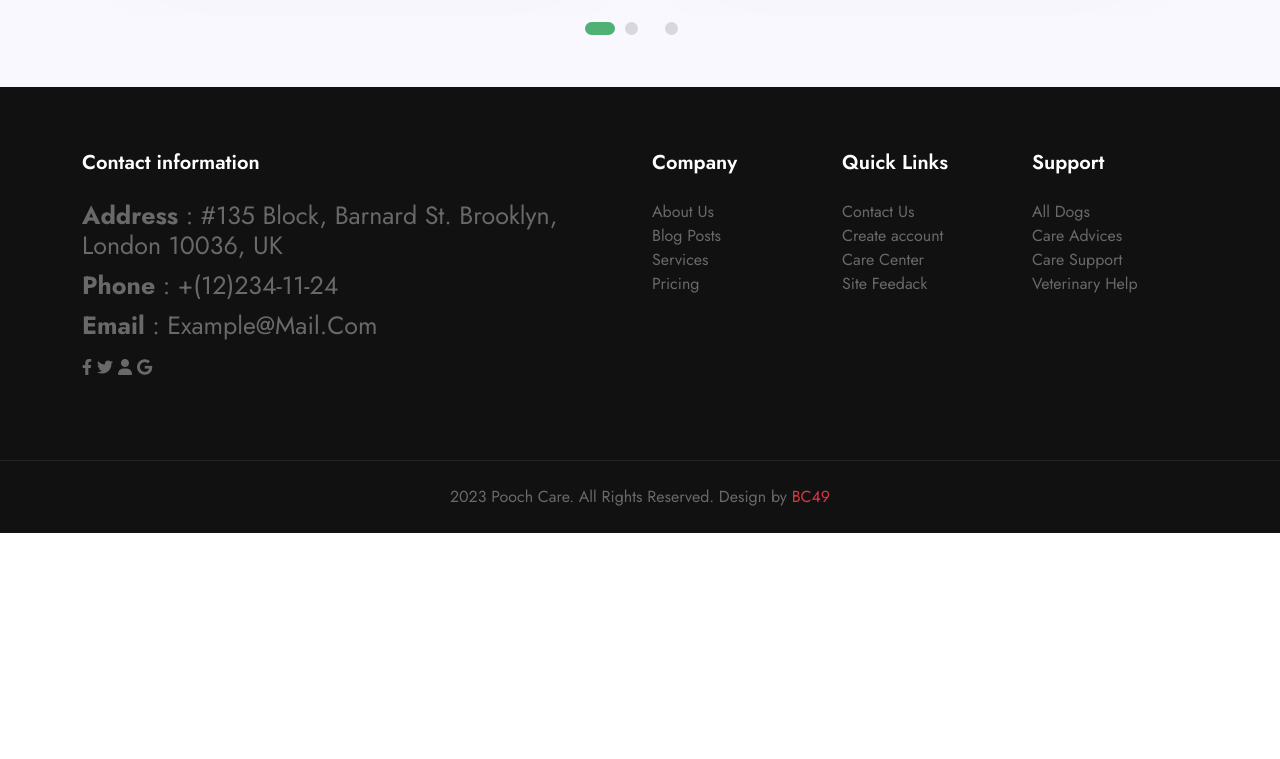
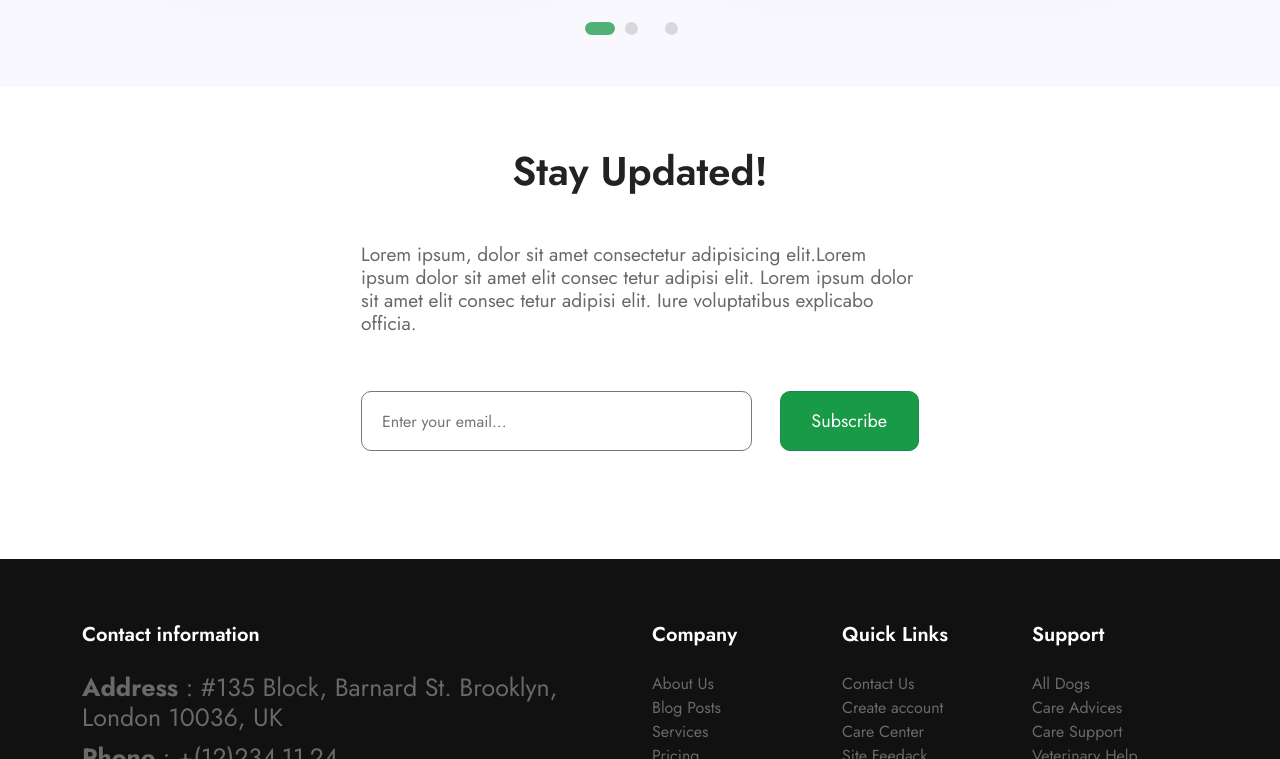
Before and after one commit to VyVy99/bc49-pooch-care, a plain HTML site: page index.html in a window 1280 px wide. Shown: the part 1403-2162 px from the top of the page. Before the commit the page ends 1936 px from the top, so only its background shows below. Drawn offline with nearby package versions, Linux system fonts and the light colour scheme.

Commit message:
update stay updated

```diff
--- a/css/style.css
+++ b/css/style.css
@@ -16,30 +16,35 @@ a {
 ul {
     list-style: none !important;
 }
+
 /* dùng chung cho các tiêu đề */
-.title {
-    font-size: 40px;
-    font-weight: 600;
-    line-height: 48px;
-}
 
-.sub_title {
-    font-size: 18px;
-    font-weight: 400;
-    line-height: 2em;
-    letter-spacing: 1px;
-    color: #f53626;
-}
+
+
 
 .text-blue-primary {
     color: #189A46;
 }
 
-.title,
-.sub_title {
+.title .sub_title {
+    font-size: 18px;
+    font-weight: 400;
+    text-transform: uppercase;
+    line-height: 2em;
+    letter-spacing: 1px;
+    color: #f53626;
     text-align: center;
-    text-transform: uppercase;
 }
+
+.title .my__title {
+    font-size: 40px;
+    font-weight: 600;
+    line-height: 48px;
+    text-transform: capitalize;
+    text-align: center;
+
+}
+
 /* header */
 /* color primary :189a46 */
 /* color text gray :#696969 */
@@ -151,17 +156,18 @@ document.getElementById("myBody").classList.toggle("dark");
 }; */
 
 /* Our Plans */
-.our__plans .row{
+.our__plans .row {
     display: flex;
     flex-wrap: nowrap;
     margin: 0;
 }
+
 .our__plans {
     background-color: #f9f8fe;
 
 }
 
-.colum1{
+.colum1 {
     background-color: #fff;
     padding: 3.5em 2.5em;
 }
@@ -184,7 +190,7 @@ display: flex;
 }
 
 p {
-    /* text-align: center; */
+
     text-transform: capitalize;
     margin-bottom: 10px;
     font-size: 25px;
@@ -192,7 +198,7 @@ p {
 
 }
 
-.title h3{
+.title h3 {
     font-size: 40px;
     line-height: 45px;
     margin: 15px 0 20px;
@@ -223,7 +229,8 @@ p {
     border-top-left-radius: 5px;
     background-color: #189A46;
 }
-.colum2  h3{
+
+.colum2 h3 {
     color: white;
 }
 
@@ -241,7 +248,8 @@ p {
     border-radius: 10px;
     color: #189a46;
 }
-.our__plans  h4 {
+
+.our__plans h4 {
     font-size: 18px;
     line-height: 28px;
     font-weight: normal;
@@ -249,13 +257,16 @@ p {
     padding-top: 6px;
     color: #696969;
 }
-.our__plans .colum2__text{
+
+.our__plans .colum2__text {
     padding: 2em 2.5em 3.5em;
     background-color: #fff;
 }
-.general{
+
+.general {
     padding: 2em 2.5em 3.5em;
 }
+
 /* TESTIMONIALS */
 .testimonials {
     padding: 40px 0;
@@ -345,6 +356,7 @@ p {
 }
 
 .testimonials .slick-terminal .slick-dots li[role='presentation'] button::before {
+
     color: transparent;
     background-color: #777;
     font-size: 12px;
@@ -355,13 +367,76 @@ p {
 }
 
 .testimonials .slick-terminal .slick-dots li.slick-active button::before,
-.testimonials .slick-terminal .slick-dots li[role='presentation'] button:hover::before {
+.testimonials .slick-terminal .slick-dots li[role='presentation'] button:hover:before {
+    width: 100%;
     background-color: #189A46;
-    width: 100%;
     border-radius: 10px;
+}
+
+/*stay updated */
+.stay__updated {
+    padding: 60px 0;
+    background-color: white;
+}
+
+.stay__updated .title h4 {
+font-size: 1.2em;
+    color: #696969;
+    font-weight: normal;
+}
+
+.stay__updated .stay__updated__content {
+    display: flex;
+    justify-content: center;
+    align-items: center;
+    flex-direction: column;
+}
+.stay__updated .stay__updated__content .title{
+    width: 50%;
+}
+.stay__updated .stay__updated__content .stay__updated__form{
+    width: 50%;
+}
+.stay__updated .stay__updated__content .stay__updated__form{
+    display: flex;
+    justify-content: space-between;
 
 }
+.stay__updated .stay__updated__content .stay__updated__form  form{
+    width: 70%;
+}
+/* .stay__updated .stay__updated__content .stay__updated__form button{
+    width: 35%;
+} */
 
+.stay__updated .stay__updated__content .stay__updated__form form input{
+  width: 100%;
+font-size: 16px;
+    color: #696969;
+    border-radius: 10px;
+    padding: 0px 20px;
+    height: 60px;
+    flex-basis: 70%;
+    background: #fff;
+    height: 60px;
+    padding-left: 20px;
+    padding-right: 20px;
+    border: 0.5px  solid #777;
+    transition: all 0.5s;
+}
+.stay__updated .stay__updated__content .stay__updated__form form input:hover{
+border:0.5px solid #189A46 !important;
+}
+  .stay__updated .stay__updated__content .stay__updated__form button{
+        padding: 12px 35px;
+        font-size: 18px;
+        line-height: 28px;
+        text-transform: capitalize;
+        font-weight: 400;
+        transition: 0.3s ease-in;
+        border-radius: 10px;
+        background-color: #189A46;
+        color: white;}
 /* footer */
 footer {
     background-color: #111;
--- a/index.html
+++ b/index.html
@@ -149,8 +149,10 @@
   <!-- TESTIMONIALS -->
   <section class="testimonials">
     <div class="container">
+      <div class="title">
         <p class="sub_title">TESTIMONIALS</p>
-      <h2 class="title mb-md-5 mb-4">Happy Clients & Feedbacks</h2>
+        <h2 class="my__title mb-md-5 mb-4">Happy Clients & Feedbacks</h2>
+      </div>
       <div class="slick-terminal">
         <div class="testimonials__item">
           <div>
@@ -264,7 +266,28 @@
     </div>
   </section>
 
+  <!--  stay updated -->
+  <section class="stay__updated">
+    <div class="container">
+      <div class="stay__updated__content">
+        <div class="title">
 
+          <h2 class="my__title mb-md-5 mb-4">Stay Updated!</h2>
+          <h4 class="description">Lorem ipsum, dolor sit amet consectetur adipisicing elit.Lorem ipsum dolor sit amet
+            elit
+            consec
+            tetur adipisi elit.
+            Lorem ipsum dolor sit amet elit consec tetur adipisi elit. Iure voluptatibus explicabo officia.</h4>
+        </div>
+        <div class="stay__updated__form py-5">
+          <form action="">
+            <input type="text"   placeholder="Enter your email...">
+          </form>
+          <button class="btn  btn-success px-4 w-25 ">Subscribe</button>
+        </div>
+      </div>
+    </div>
+  </section>
 
   <!-- footer -->
   <footer>
```
Also changed, not shown: 1 other file. Lines whose indentation alone changed are shown as unchanged.
